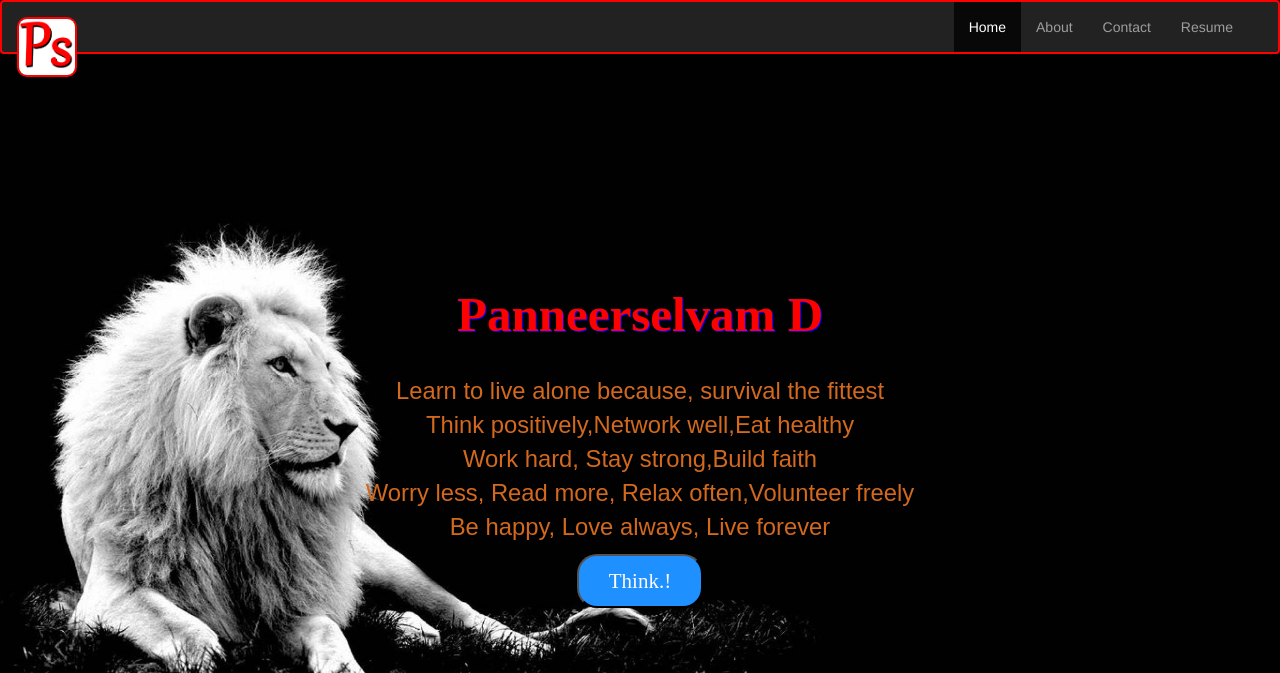
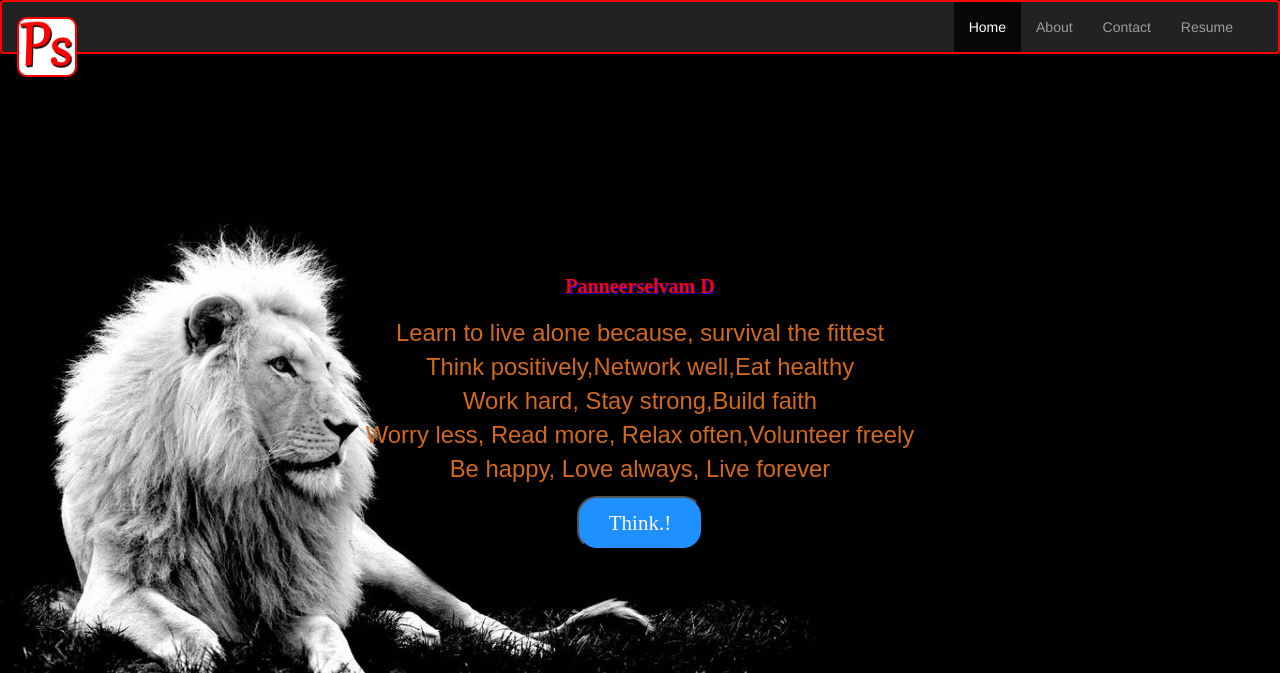
Before and after one commit to panneer26/portfolio, a plain HTML site: page index.html in a window 1280 px wide. Shown: the top 673 px of the page. Drawn offline with nearby package versions, Linux system fonts and the light colour scheme.

Commit message:
Update index.html

```diff
--- a/index.html
+++ b/index.html
@@ -23,7 +23,7 @@
             color:red;
            text-shadow: 1px 1px blue;
             font-weight: 600;
-            font-size: 3.5em;
+            font-size: 20px;
              line-height: 2;
         }
         .hme p{
```
